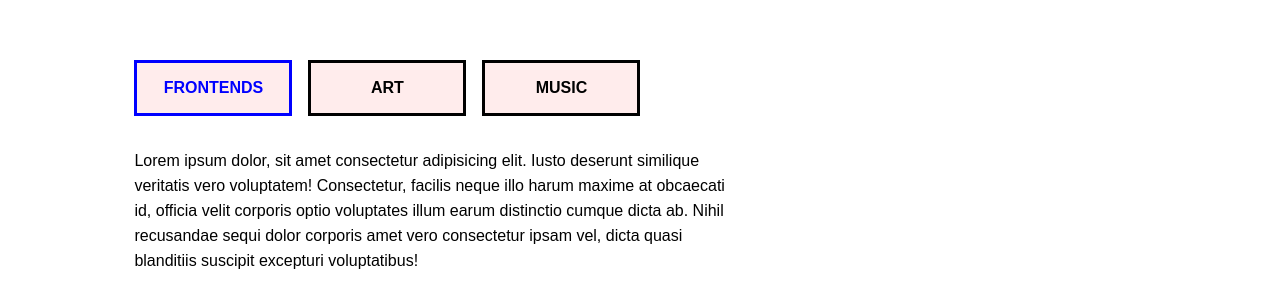
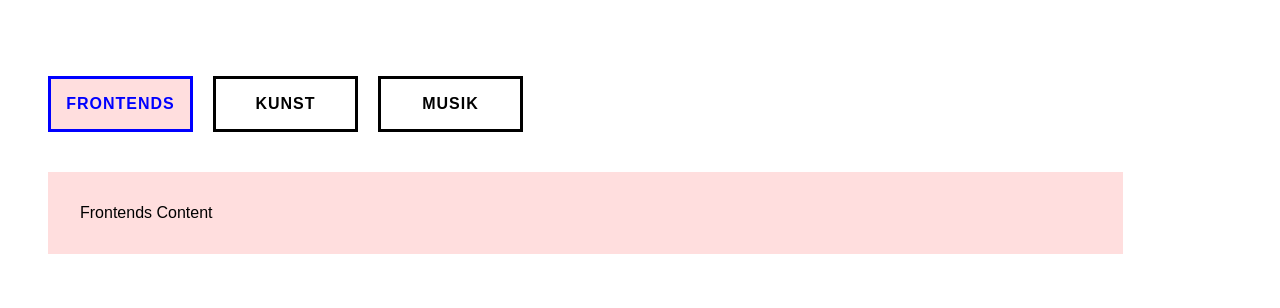
Before and after one commit to judithcrasser/vueproject, a Vue app: page / in a window 1280 px wide. Shown: the part 1598-1906 px from the top of the page. Built offline with nearby package versions, Linux system fonts and the light colour scheme.

Commit message:
tabs v-like

```diff
--- /dev/null
+++ b/src/components/AppTab.vue
@@ -0,0 +1,28 @@
+<template>
+  <div>
+    <app-tabs :tabList="tabList">
+        <template v-slot:tabPanel-1> Frontends Content </template>
+        <template v-slot:tabPanel-2> Kunst Content </template>
+        <template v-slot:tabPanel-3> Musik Content </template>
+    </app-tabs>
+  </div>
+</template>
+
+<script>
+import AppTabs from "./AppTabs.vue"
+
+export default {
+    components: {
+        AppTabs
+    },
+    data() {
+        return {
+            tabList: ["Frontends", "Kunst", "Musik" ]
+        }
+    }
+}
+</script>
+
+<style>
+
+</style>
--- /dev/null
+++ b/src/components/AppTabs.vue
@@ -0,0 +1,88 @@
+<template>
+  <div>
+
+    <ul>
+        <li
+            v-for="(tab, index) in tabList"
+            :key="index"
+        >
+            <label
+                :for="`${_uid}${index}`"
+                v-text="tab" :class="{'active': index + 1 === activeTab}"
+            ></label>
+            <input
+                :id="`${_uid}${index}`"
+                type="radio"
+                :name="`${_uid}-tab`"
+                :value="index + 1"
+                v-model="activeTab"
+            />
+        </li>
+    </ul>
+
+    <template v-for="(tab, index) in tabList">
+        <div :key="index" v-if="index + 1 === activeTab" class="content">
+            <slot :name="`tabPanel-${index + 1}`" />
+        </div>
+    </template>
+
+  </div>
+</template>
+
+<script>
+export default {
+    props: {
+        tabList: {
+            type: Array,
+            required: true,
+        }
+    },
+    data() {
+        return {
+            activeTab: 1,
+        }
+    }
+
+}
+</script>
+
+<style>
+ul {
+    display: flex;
+}
+
+
+li {
+    list-style: none;
+    margin-right: 20px;
+}
+
+label {
+    border: 3px solid black;
+    width: 75px;
+    padding: 1rem 2rem;
+    display: flex;
+    justify-content: center;
+    text-transform: uppercase;
+    font-weight: bold;
+    letter-spacing: 1px;
+}
+
+input {
+    display: none;
+}
+
+.active {
+    background-color: rgb(255, 222, 222);
+    border: 3px solid blue;
+    color: blue;
+}
+
+.content {
+    margin: 2.5rem;
+    background-color: rgb(255, 222, 222);
+    width: 80%;
+    padding: 2rem;
+}
+
+</style>
--- a/src/components/Tab.vue
+++ /dev/null
@@ -1,19 +0,0 @@
-<script setup>
-  import { ref, onMounted } from 'vue';
-  const props = defineProps([ 'active' ]);
-</script>
-
-<template>
-  <div class="tab" :class="(active == 'true') ? 'active' : ''" ref="tabs">
-    <slot></slot>
-  </div>
-</template>
-
-<style>
-  .tab {
-    display: none;
-  }
-  .tab.active {
-    display: block;
-  }
-</style>
--- a/src/components/Tabs.vue
+++ /dev/null
@@ -1,69 +0,0 @@
-<template>
-  <div id="tabs-container" :class="customClass" ref="tabContainer">
-    <div id="tab-headers">
-      <ul>
-        <!-- this shows all of the titles -->
-        <li v-for="(tab, index) in tabs" :key="index" :class="activeTabIndex == index ? 'active' : ''" @click="changeTab(index)" ref="tabHeaders">{{ tab.title }}</li>
-      </ul>
-    </div>
-    <!-- this is where the tabs go, in this slot -->
-    <div id="active-tab">
-    	<slot></slot>
-    </div>
-  </div>
-</template>
-
-<script setup>
-  import { ref, onMounted, reactive } from 'vue';
-  const props = defineProps([ 'customClass' ]);
-  let tabContainer = ref(null);
-  let tabHeaders = ref(null);
-  let tabs = ref(null);
-  let activeTabIndex = ref(0);
-  onMounted(() => {
-    tabs.value = [ ...tabContainer.value.querySelectorAll('.tab') ];
-		for(let x of tabs.value) {
-	    if(x.classList.contains('active')) {
-				activeTabIndex = tabs.value.indexOf(x);
-			}
-    }
-  })
-  const changeTab = (index) => {
-    activeTabIndex = index;
-    for(let x of [...tabs.value, ...tabHeaders.value]) {
-   		x.classList.remove('active')
-    }
-		tabs.value[activeTabIndex].classList.add('active')
-		tabHeaders.value[activeTabIndex].classList.add('active')
-  }
-</script>
-
-<style>
-  #tab-headers ul {
-    margin: 0;
-    padding: 0;
-    display: flex;
-
-  }
-  #tab-headers ul li {
-    list-style: none;
-    padding: 1rem 1.25rem;
-    position: relative;
-    cursor: pointer;
-    width: 7rem;
-    background: rgb(255, 236, 236);
-    border: 3px solid black;
-    margin-right: 1rem;
-    text-align: center;
-    text-transform: uppercase;
-    font-weight: bold;
-  }
-  #tab-headers ul li.active {
-    color: blue;
-    border: 3px solid blue;
-  }
-
-  #active-tab, #tab-headers {
-    width: 100%;
-  }
-</style>
--- a/src/components/TabsOutput.vue
+++ /dev/null
@@ -1,33 +0,0 @@
-<script setup>
-	import Tabs from './Tabs.vue'
-	import Tab from './Tab.vue'
-</script>
-
-<template>
-  <div class="tab-output">
-	<Tabs>
-  	<Tab active="true" title="Frontends" class="tabby">
-      Lorem ipsum dolor, sit amet consectetur adipisicing elit. Iusto deserunt similique veritatis vero voluptatem! Consectetur, facilis neque illo harum maxime at obcaecati id, officia velit corporis optio voluptates illum earum distinctio cumque dicta ab. Nihil recusandae sequi dolor corporis amet vero consectetur ipsam vel, dicta quasi blanditiis suscipit excepturi voluptatibus!
-    </Tab>
-  	<Tab title="Art" class="tabby">
-      Lorem ipsum dolor sit amet consectetur adipisicing elit. Non dolorem ipsa quo dolore impedit ut, et ratione distinctio incidunt, facere harum consectetur odio architecto! Est delectus, culpa necessitatibus numquam voluptas velit omnis natus doloremque facilis veritatis ducimus laboriosam ratione quam ea obcaecati assumenda ipsam accusamus suscipit non praesentium ullam. Vel!
-    </Tab>
-  	<Tab title="Music" class="tabby">
-      Lorem ipsum dolor, sit amet consectetur adipisicing elit. Earum voluptatibus modi suscipit ullam vitae beatae perferendis libero ipsa et quod, inventore asperiores nihil tempore repellendus odio quae sint doloremque officiis voluptates nemo? Sint molestiae impedit accusamus, doloremque minus quisquam maiores sunt aperiam, id est eos neque eveniet eum nostrum omnis.
-    </Tab>
-  </Tabs>
-  </div>
-</template>
-
-<style scoped>
-  .tab-output {
-    min-height: 100vh;
-    width: 80%;
-    margin: auto;
-  }
-  .tabby {
-    padding: 2rem 0;
-    max-width: 60%;
-    line-height: 25px;
-  }
-</style>
--- a/src/router/index.js
+++ b/src/router/index.js
@@ -1,5 +1,7 @@
 import { createRouter, createWebHistory } from 'vue-router'
 import HomeView from '../views/HomeView.vue'
+import AboutView from '../views/AboutView.vue'
+import NotFound from '../views/NotFound.vue'
 
 const router = createRouter({
   history: createWebHistory(import.meta.env.BASE_URL),
@@ -12,10 +14,12 @@ const router = createRouter({
     {
       path: '/about',
       name: 'about',
-      // route level code-splitting
-      // this generates a separate chunk (About.[hash].js) for this route
-      // which is lazy-loaded when the route is visited.
-      component: () => import('../views/AboutView.vue')
+      component: AboutView
+    },
+    {
+      path: '/:catchAll(.*)',
+      name: 'NotFound',
+      component: NotFound
     }
   ]
 })
--- a/src/views/HomeView.vue
+++ b/src/views/HomeView.vue
@@ -6,19 +6,19 @@
   </div>
 
   <Accordion />
-  <TabsOutput />
+  <AppTab />
 
 </template>
 
 
 <script>
 import Accordion from '../components/Accordion.vue'
-import TabsOutput from '../components/TabsOutput.vue'
+import AppTab from '../components/AppTab.vue'
 
 export default {
   components: {
     Accordion,
-    TabsOutput
+    AppTab
   },
 }
 
--- /dev/null
+++ b/src/views/NotFound.vue
@@ -0,0 +1,6 @@
+<template>
+  <div>
+    <h2>404</h2>
+    <h3>Page not found</h3>
+  </div>
+</template>
```
